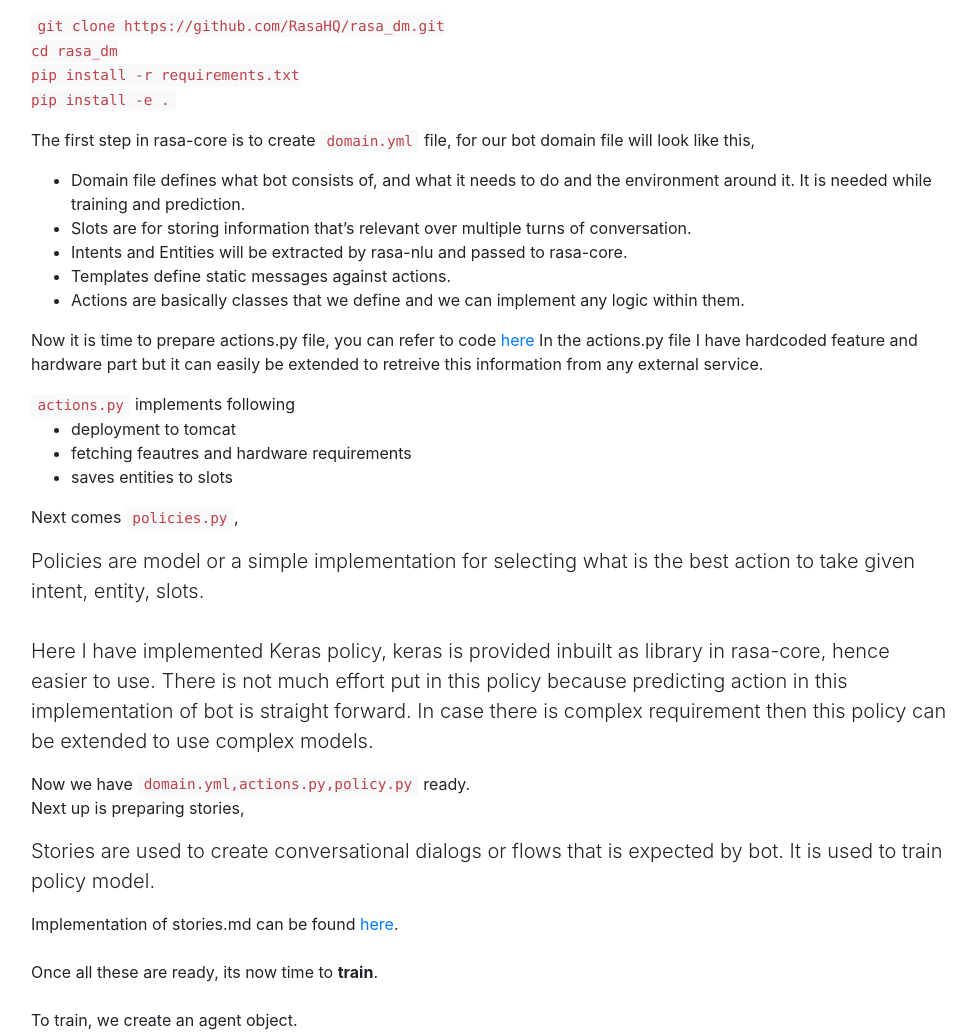
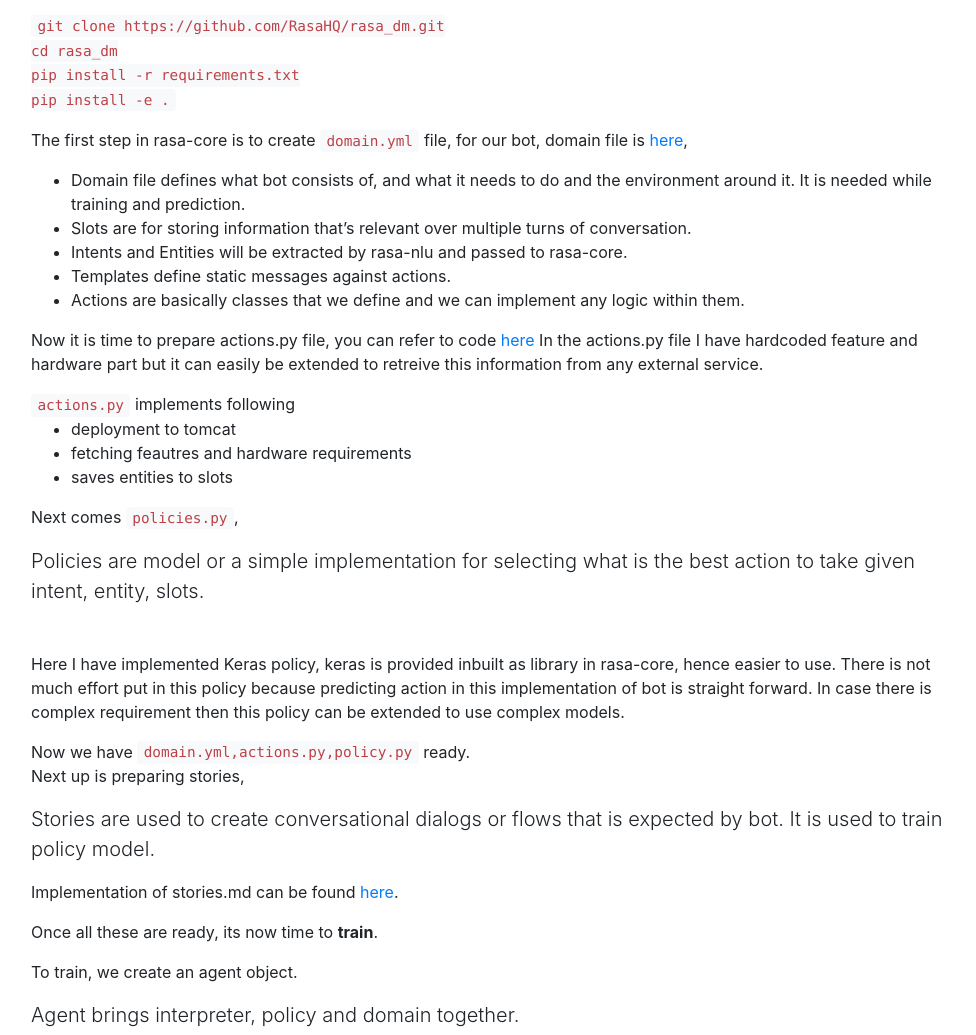
Before and after one commit to sarweshsuman/sarweshsuman.github.io, a website: page create-own-chatbot-rasa.html in a window 1280 px wide. Shown: the part 4042-5077 px from the top of the page, without its empty margins (54-1030 px from the left). Drawn offline with Linux system fonts and the light colour scheme.

Commit message:
2nd blog

```diff
--- a/create-own-chatbot-rasa.html
+++ b/create-own-chatbot-rasa.html
@@ -210,7 +210,7 @@
 		  </p>
 
           <p>
-			The first step in rasa-core is to create <code>domain.yml</code> file, for our bot domain file will look like this,
+			The first step in rasa-core is to create <code>domain.yml</code> file, for our bot, domain file is <a href="https://github.com/sarweshsuman/chatbot-codes-collection/blob/master/rasa-core/pss_domain.yml">here</a>,
 		  </p>
 
           <p>
@@ -238,8 +238,8 @@
 			Next comes <code>policies.py</code>,
 			<p class="lead">
 			Policies are model or a simple implementation for selecting what is the best action to take given intent, entity, slots.<br /><br />
+			</p>
 			Here I have implemented Keras policy, keras is provided inbuilt as library in rasa-core, hence easier to use. There is not much effort put in this policy because predicting action in this implementation of bot is straight forward. In case there is complex requirement then this policy can be extended to use complex models.
-			</p>
 		  </p>
 
           <p>
@@ -249,21 +249,21 @@
 		  </p>
 
 		  <p>
-			Implementation of stories.md can be found <a href="https://github.com/sarweshsuman/chatbot-codes-collection/blob/master/rasa-core/data/stories.md">here</a>.<br />
-			<br />
+			Implementation of stories.md can be found <a href="https://github.com/sarweshsuman/chatbot-codes-collection/blob/master/rasa-core/data/stories.md">here</a>.
+			<p>
 			Once all these are ready, its now time to <b>train</b>.<br />
-			<br />
+			</p>
+			<p>
 			To train, we create an agent object.
 			<p class="lead">Agent brings interpreter, policy and domain together.</p>
 			For training we don't need interpreter, only stories and domain file is needed.<br /><br />
-			Training agent code is defined <a href="https://github.com/sarweshsuman/chatbot-codes-collection/blob/master/rasa-core/train_init.py">here</a>.<br /><br />
-
+			Training agent code is defined <a href="https://github.com/sarweshsuman/chatbot-codes-collection/blob/master/rasa-core/train_init.py">here</a>.
+			</p>
 			Once the training is complete, a folder is created within models.<br />
 			<p>
 			We create another <b>agent</b> instance to use intrepreter and the model and run the bot via terminal. Code for this is <a href="https://github.com/sarweshsuman/chatbot-codes-collection/blob/master/rasa-core/run.py">here</a>.<br />
 			</p>
 		   </p>
-
 		  <p>
 			<p>Output from above bot implementation</p>
 			<p><code>
```
